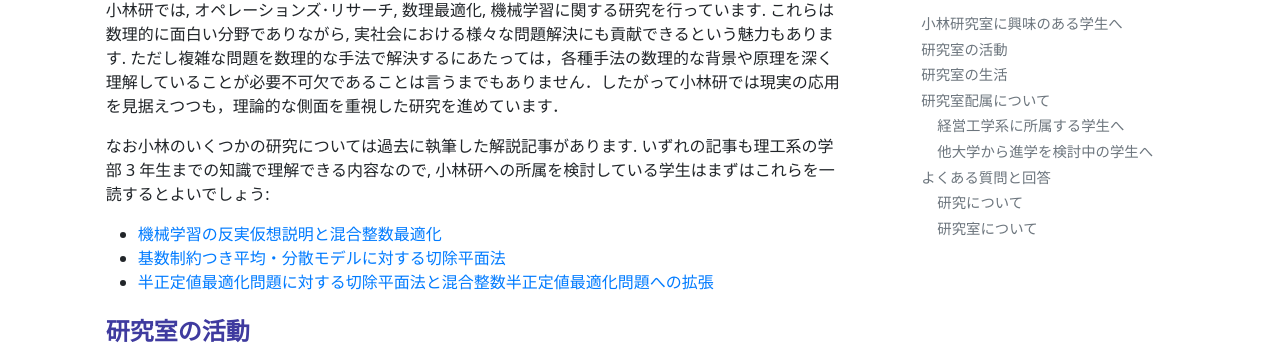
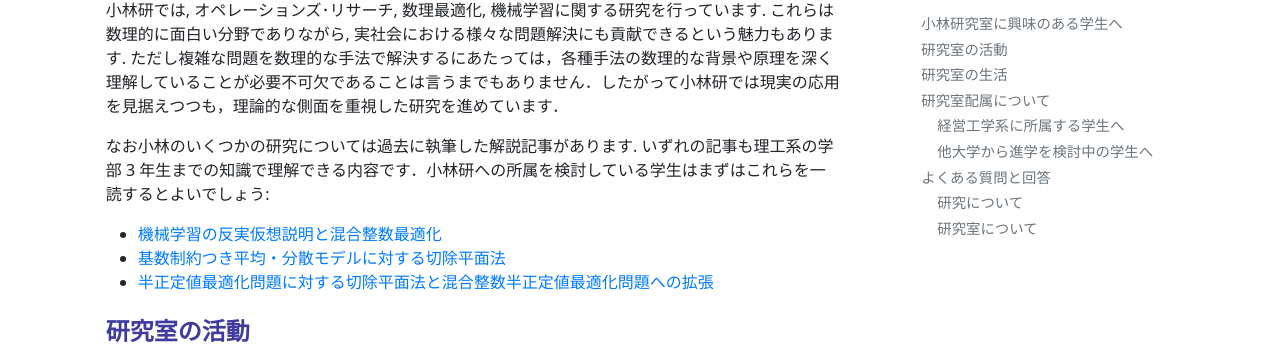
Before and after one commit to isct-koba-lab/isct-koba-lab.github.io, a Jekyll site: the page built from pages/for-students.md, in a window 1280 px wide and 900 px high. Shown: the part 154-506 px from the top of the window. Built offline with Jekyll 4.4.1, drawn with Linux system fonts in a browser that asks for light colours.

Commit message:
update for-student

```diff
--- a/pages/for-students.md
+++ b/pages/for-students.md
@@ -9,7 +9,7 @@ toc: true
 
 小林研では, オペレーションズ･リサーチ, 数理最適化, 機械学習に関する研究を行っています. これらは数理的に面白い分野でありながら, 実社会における様々な問題解決にも貢献できるという魅力もあります. ただし複雑な問題を数理的な手法で解決するにあたっては，各種手法の数理的な背景や原理を深く理解していることが必要不可欠であることは言うまでもありません．したがって小林研では現実の応用を見据えつつも，理論的な側面を重視した研究を進めています．
 
-なお小林のいくつかの研究については過去に執筆した解説記事があります. いずれの記事も理工系の学部 3 年生までの知識で理解できる内容なので, 小林研への所属を検討している学生はまずはこれらを一読するとよいでしょう:
+なお小林のいくつかの研究については過去に執筆した解説記事があります. いずれの記事も理工系の学部 3 年生までの知識で理解できる内容です．小林研への所属を検討している学生はまずはこれらを一読するとよいでしょう:
 - [機械学習の反実仮想説明と混合整数最適化](https://orsj.org/wp-content/corsj/or69-3/or69_3_143.pdf)
 - [基数制約つき平均・分散モデルに対する切除平面法](https://orsj.org/wp-content/corsj/or67-7/or67_7_360.pdf)
 - [半正定値最適化問題に対する切除平面法と混合整数半正定値最適化問題への拡張](https://orsj.org/wp-content/corsj/or65-12/or65_12_656.pdf)
```
